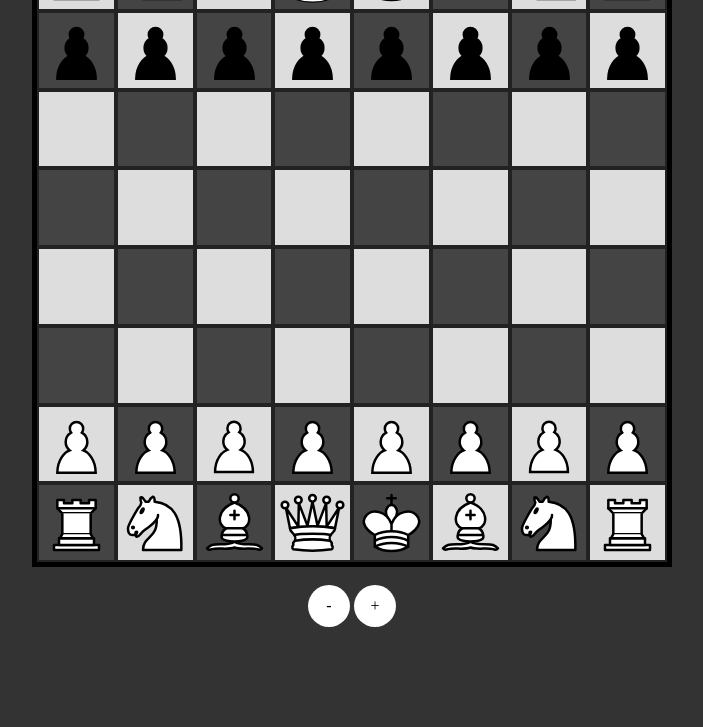
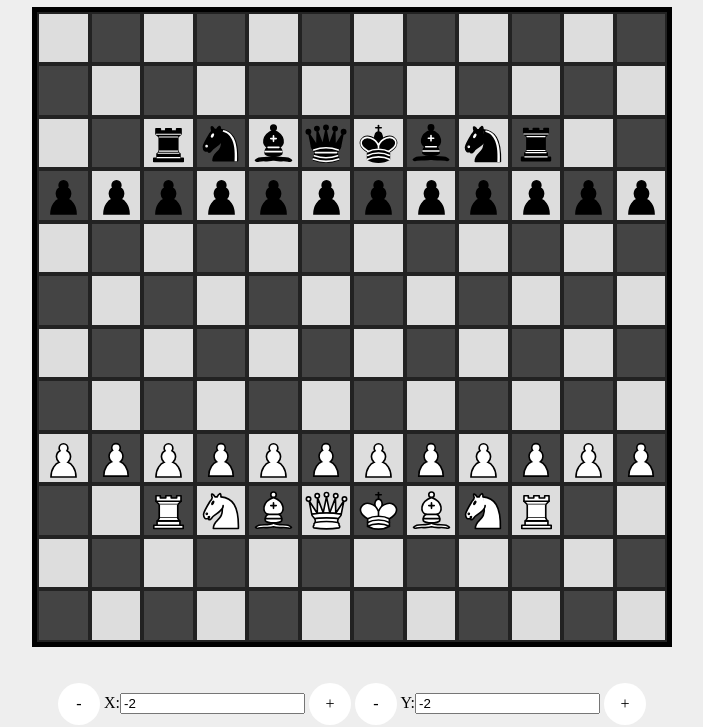
Before and after one commit to JohnathonNow/alephzero-chess, a plain HTML site: page backend/static/index.html in a window 1280 px wide. Shown: the part 73-800 px from the top of the page, without its empty margins (288-991 px from the left). Drawn offline with Linux system fonts and the light colour scheme.

Commit message:
Embiggened

```diff
--- a/backend/static/index.html
+++ b/backend/static/index.html
@@ -19,14 +19,21 @@
         <meta charset="utf-8"/>
         <meta name='viewport' content='width=device-width, initial-scale=1.0, maximum-scale=1.0, user-scalable=0' />
         <link href="style.css" rel="stylesheet">
+        <title>AlephZero Chess</title>
     </head>
     <body>
+        <h1>AlephZero Chess</h1>
         <div id="view">
             <ul id='zoomable'></ul>
         </div>
         <br/>
-        <div id="zoomout" class="btn">-</div>
-        <div id="zoomin" class="btn">+</div>
+        <br/>
+        <div class="btn delta" data-target="xport" data-value="-4">-</div>
+        <label>X:<input id="xport" value=-2></label>
+        <div class="btn delta" data-target="xport" data-value="4">+</div>
+        <div class="btn delta" data-target="yport" data-value="-4">-</div>
+        <label>Y:<input id="yport" value=-2></label>
+        <div class="btn delta" data-target="yport" data-value="4">+</div>
         <script src="script.js"></script>
     </body>
 </html>
--- a/backend/static/script.js
+++ b/backend/static/script.js
@@ -3,25 +3,11 @@ var xCord = 0;
 var yCord = 0;
 var cell_prefix = "square_";
 var toMove = null;
+var madePawnsBlack = new Set();
+var madePawnsWhite = new Set();
+var size = 12;
 
 var pieces = [
-    {'x': 0, 'y': 1, 'type': 'black_pawn', 'color': 'black', 'alive': true},
-    {'x': 1, 'y': 1, 'type': 'black_pawn', 'color': 'black', 'alive': true},
-    {'x': 2, 'y': 1, 'type': 'black_pawn', 'color': 'black', 'alive': true},
-    {'x': 3, 'y': 1, 'type': 'black_pawn', 'color': 'black', 'alive': true},
-    {'x': 4, 'y': 1, 'type': 'black_pawn', 'color': 'black', 'alive': true},
-    {'x': 5, 'y': 1, 'type': 'black_pawn', 'color': 'black', 'alive': true},
-    {'x': 6, 'y': 1, 'type': 'black_pawn', 'color': 'black', 'alive': true},
-    {'x': 7, 'y': 1, 'type': 'black_pawn', 'color': 'black', 'alive': true},
-    {'x': 0, 'y': 6, 'type': 'white_pawn', 'color': 'white', 'alive': true},
-    {'x': 1, 'y': 6, 'type': 'white_pawn', 'color': 'white', 'alive': true},
-    {'x': 2, 'y': 6, 'type': 'white_pawn', 'color': 'white', 'alive': true},
-    {'x': 3, 'y': 6, 'type': 'white_pawn', 'color': 'white', 'alive': true},
-    {'x': 4, 'y': 6, 'type': 'white_pawn', 'color': 'white', 'alive': true},
-    {'x': 5, 'y': 6, 'type': 'white_pawn', 'color': 'white', 'alive': true},
-    {'x': 6, 'y': 6, 'type': 'white_pawn', 'color': 'white', 'alive': true},
-    {'x': 7, 'y': 6, 'type': 'white_pawn', 'color': 'white', 'alive': true},
-
     {'x': 0, 'y': 0, 'type': 'black_rook', 'color': 'black', 'alive': true},
     {'x': 1, 'y': 0, 'type': 'black_knight', 'color': 'black', 'alive': true},
     {'x': 2, 'y': 0, 'type': 'black_bishop', 'color': 'black', 'alive': true},
@@ -43,7 +29,7 @@ var pieces = [
 function displayed(x, y) {
     x -= xCord;
     y -= yCord;
-    return x >= 0 && x < 8 && y >= 0 && y < 8;
+    return x >= 0 && x < size && y >= 0 && y < size;
 }
 
 function getPiece(x, y) {
@@ -56,16 +42,37 @@ function getPiece(x, y) {
     return null;
 }
 
+function addPawns() {
+    for (var i = 0; i < size; i++) {
+        var x = xCord + i;
+        if (displayed(x, 1) && !madePawnsBlack.has(x)) {
+            pieces.push(
+    {'x': x, 'y': 1, 'type': 'black_pawn', 'color': 'black', 'alive': true}
+            );
+            madePawnsBlack.add(x);
+        }
+        if (displayed(x, 6) && !madePawnsWhite.has(x)) {
+            pieces.push(
+    {'x': x, 'y': 6, 'type': 'white_pawn', 'color': 'black', 'alive': true}
+            );
+            madePawnsWhite.add(x);
+        }
+    }
+}
+
 function render() {
-    for (var i = 0; i < 8*8; i++) {
+    xCord = parseInt(document.getElementById("xport").value);
+    yCord = parseInt(document.getElementById("yport").value);
+    addPawns();
+    for (var i = 0; i < size*size; i++) {
         var n = document.getElementById(cell_prefix + i);
         n.className = "";
-        n.classList.add((Math.floor(i/8) + i) % 2 == 0? "white_square" : "black_square");
+        n.classList.add((Math.floor(i/size) + i + xCord) % 2 == 0? "white_square" : "black_square");
     }
     for (var i = 0; i < pieces.length; i++) {
         var piece = pieces[i];
         if (displayed(piece.x, piece.y) && piece.alive) {
-            var d = piece.x - xCord + (piece.y - yCord) * 8;
+            var d = piece.x - xCord + (piece.y - yCord) * size;
             var n = document.getElementById(cell_prefix + d);
             n.classList.add(piece.type);
         }
@@ -81,38 +88,50 @@ function chzoom(w) {
 
 window.onload = function() {
     var palette = document.getElementById("zoomable");
-    for (var i = 0; i < 8*8; i++) {
+    for (var i = 0; i < size*size; i++) {
         var n = document.createElement("li");
-        n['data-x'] = i % 8;
-        n['data-y'] = Math.floor(i/8);
-        n.classList.add((Math.floor(i/8) + i) % 2 == 0? "white_square" : "black_square");
+        n['data-x'] = i % size;
+        n['data-y'] = Math.floor(i/size);
         n.id = cell_prefix + i;
         n.onmousedown = moveBegin;
         n.onmouseup = moveEnd;
         palette.appendChild(n);
     }
     zoom = palette.offsetWidth;
+    /*
     document.getElementById('zoomout').onclick = function(e) {
         chzoom(1/1.2);
     };
     document.getElementById('zoomin').onclick = function(e) {
         chzoom(1.2);
     };
+    */
+    document.getElementById('xport').oninput = render;
+    document.getElementById('yport').oninput = render;
+    var deltas = document.getElementsByClassName("delta");
+    for (var i = 0; i < deltas.length; i++) {
+        deltas[i].onclick = delta;
+    }
     render();
 };
 
 function moveBegin(e) {
-    var grabbedPiece = getPiece(e.target['data-x'], e.target['data-y']);
+    var grabbedPiece = getPiece(e.target['data-x'] + xCord, e.target['data-y'] + yCord);
     if (grabbedPiece) {
         toMove = grabbedPiece;
     }
     render();
 }
+function delta(e) {
+    var ele = document.getElementById(e.target.getAttribute('data-target'));
+    ele.value = parseInt(ele.value) + parseInt(e.target.getAttribute('data-value'));
+    render();
+}
 function moveEnd(e) {
-    grabbedPiece = getPiece(e.target['data-x'], e.target['data-y']);
+    var grabbedPiece = getPiece(e.target['data-x'] + xCord, e.target['data-y'] + yCord);
     if (toMove && (!grabbedPiece || grabbedPiece.color != toMove.color) && toMove != grabbedPiece) {
-        toMove.x = e.target['data-x'];
-        toMove.y = e.target['data-y'];
+        toMove.x = e.target['data-x'] + xCord;
+        toMove.y = e.target['data-y'] + yCord;
         toMove = null;
         if (grabbedPiece) {
             grabbedPiece.alive = false;
--- a/backend/static/style.css
+++ b/backend/static/style.css
@@ -2,7 +2,7 @@ body {
     margin: 0 0;
     text-align: center;
     padding: 0;
-    background-color: #333333;
+    background-color: #EEEEEE;
 }
 
 #view {
@@ -76,15 +76,15 @@ li {
     box-sizing: border-box;
     cursor: pointer;
     display: block;
-    width: 12.5%;
-    height: 12.5%;
+    width: 8.333333333%;
+    height: 8.333333333%;
     float: left;
     padding: 0;
     border-style: solid;
     border-width: 2px;
     border-color: #222222;
     margin: 0;
-    transition: background-color 1000ms ease-in-out;
+    transition: background-color 100ms ease-in-out, background-image 1000ms ease-in-out;
     background-repeat: no-repeat;
     background-size: cover;
 }
--- a/docs/style.css
+++ b/docs/style.css
@@ -2,7 +2,7 @@ body {
     margin: 0 0;
     text-align: center;
     padding: 0;
-    background-color: #333333;
+    background-color: #EEEEEE;
 }
 
 #view {
@@ -84,7 +84,7 @@ li {
     border-width: 2px;
     border-color: #222222;
     margin: 0;
-    transition: background-color 1000ms ease-in-out;
+    transition: background-color 100ms ease-in-out;
     background-repeat: no-repeat;
     background-size: cover;
 }
```
Also changed, not shown: docs/index.html (+9 -2 lines), docs/script.js (+48 -29 lines).
